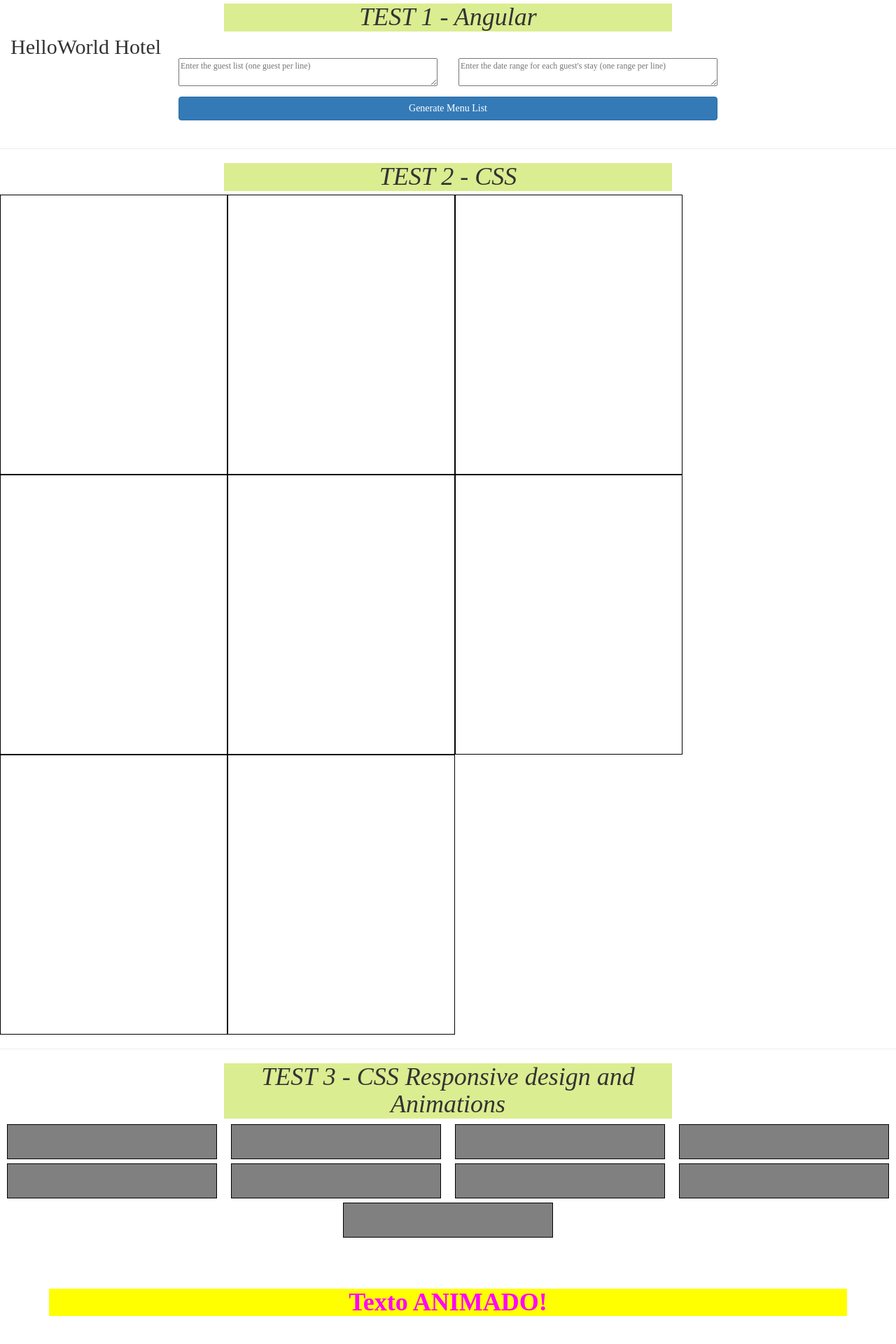
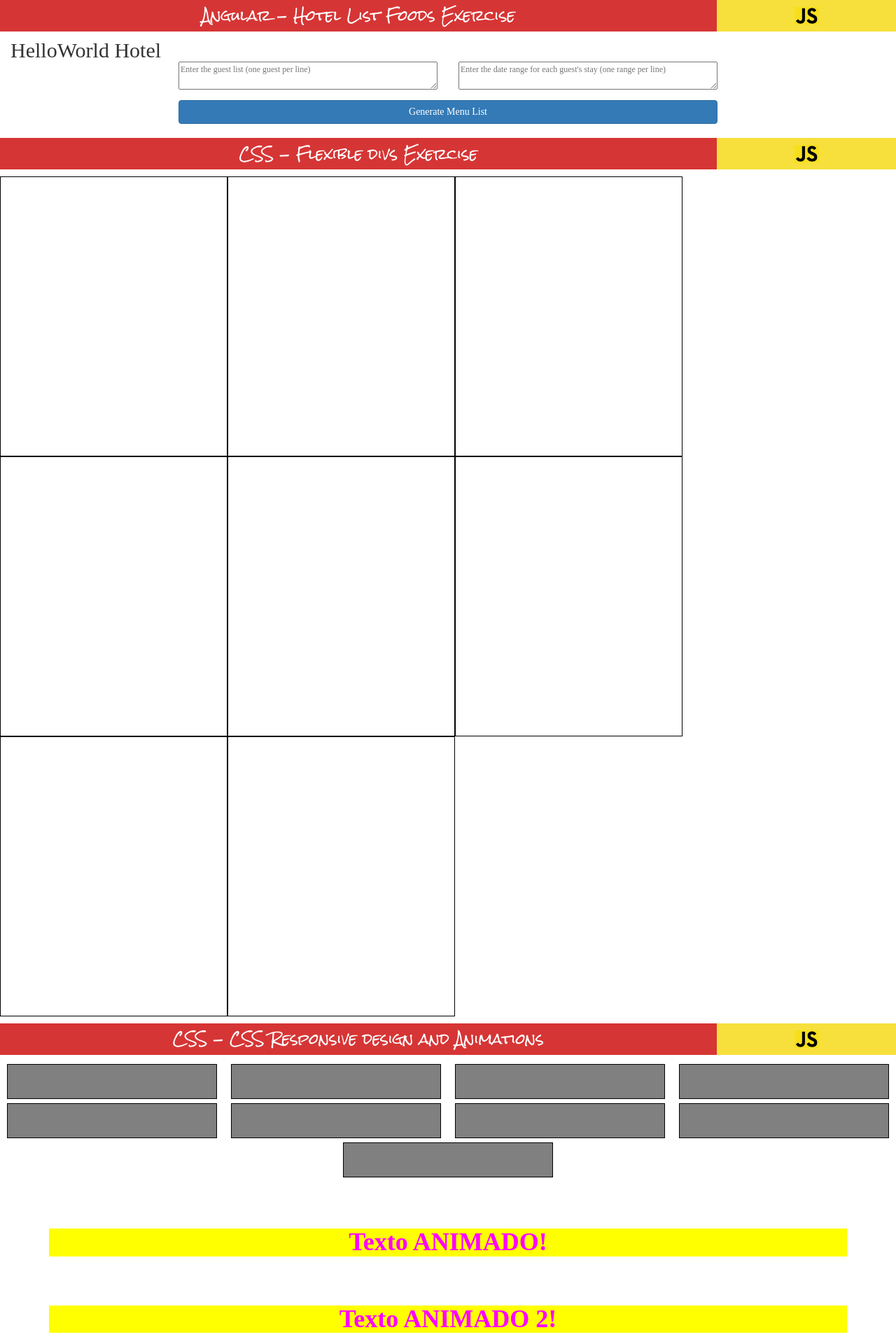
Before and after one commit to CrgioPeca88/angular-typescript-experiments, an Angular app: page /excercise1 in a window 1280 px wide. Shown: the top 1920 px of the page at 70% size. Built offline with nearby package versions, Linux system fonts and the light colour scheme.

Commit message:
[FEATURE] header excercises adjusted

```diff
--- a/src/app/components/exercise1/common/css-test/css-test.component.css
+++ b/src/app/components/exercise1/common/css-test/css-test.component.css
@@ -2,6 +2,7 @@
   width: 100%;
   display: flex;
   flex-wrap: wrap;
+  margin-bottom: 10px;
 }
 
 .element-css-test {
--- a/src/app/components/exercise1/exercise1.component.html
+++ b/src/app/components/exercise1/exercise1.component.html
@@ -1,7 +1,5 @@
 <!-->TEST 1</-->
-<div class="title-container">
-  <h1 class="title-test">TEST 1 - Angular</h1>
-</div>
+<app-header [title]="'Angular - Hotel List Foods Exercise'"></app-header>
 <div class="container-fluid">
   <h2>HelloWorld Hotel</h2>
   <div class="container">
@@ -10,14 +8,8 @@
   </div>
 </div>
 <!-->TEST 2</-->
-<hr/>
-<div class="title-container">
-  <h1 class="title-test">TEST 2 - CSS</h1>
-</div>
+<app-header [title]="'CSS - Flexible divs Exercise'"></app-header>
 <css-test></css-test>
 <!-->TEST 3</-->
-<hr/>
-<div class="title-container">
-  <h1 class="title-test">TEST 3 - CSS Responsive design and Animations</h1>
-</div>
+<app-header [title]="'CSS - CSS Responsive design and Animations'"></app-header>
 <css-responsive></css-responsive>
--- a/src/app/components/exercise2/exercise2.component.html
+++ b/src/app/components/exercise2/exercise2.component.html
@@ -1,2 +1,2 @@
-<app-header [title]="'Timer Exercise'"></app-header>
+<app-header [title]="'Angular - Timer Exercise'"></app-header>
 <app-exercise2-timer [initial]="120"></app-exercise2-timer>
--- a/src/shared/components/header/header.component.css
+++ b/src/shared/components/header/header.component.css
@@ -1,5 +1,6 @@
 .header-container {
   display: flex;
+  margin-bottom: 10px;
 }
 
 .header-text {
```
Also changed, not shown: 1 other file (tests, documents, lock files or other folders).
